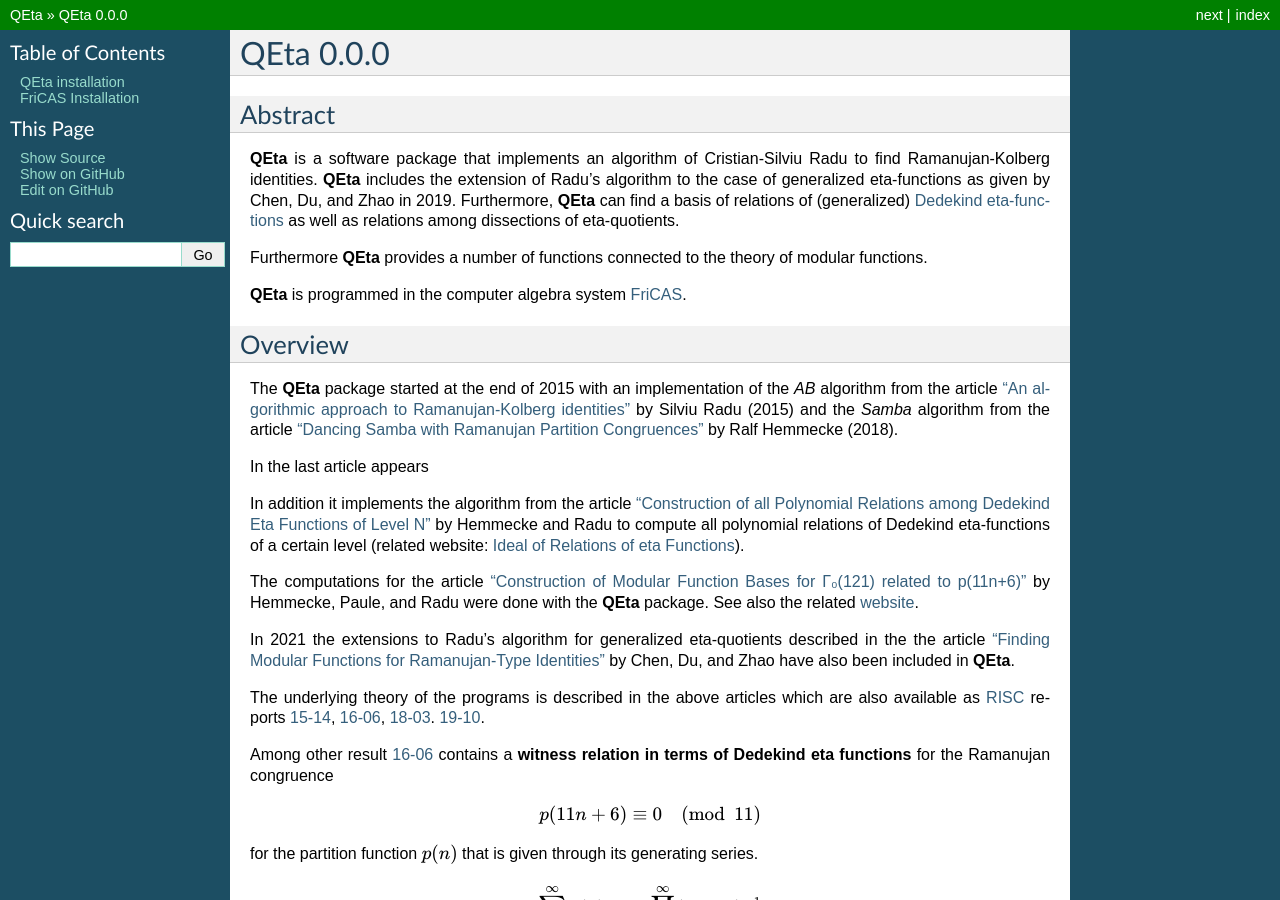
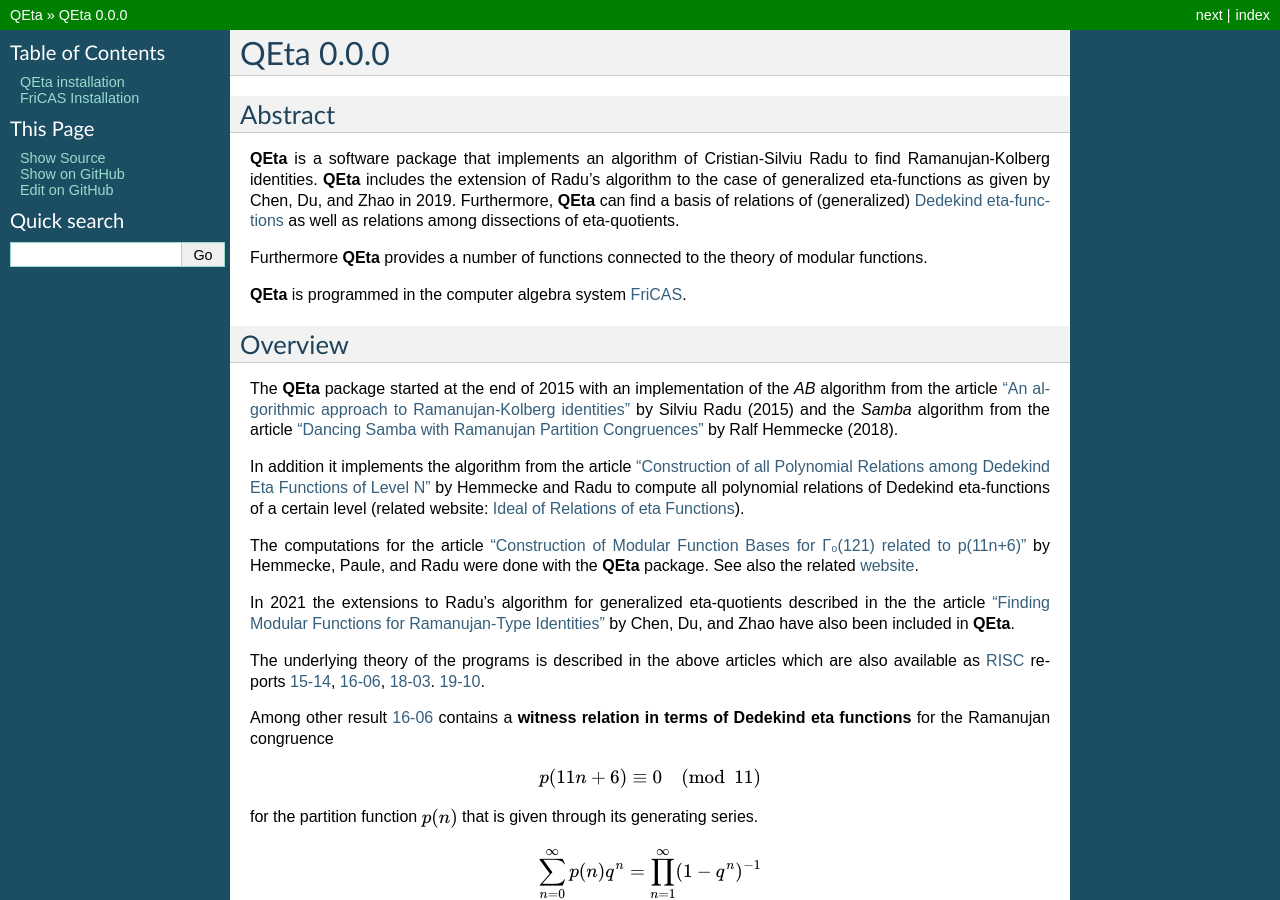
Before and after one commit to hemmecke/qeta, a Sphinx documentation site: the page built from sphinx/source/index.rst, in a window 1280 px wide and 900 px high. Built offline with Sphinx 7.4.7, drawn with Linux system fonts in a browser that asks for light colours; pages that are not in the unit, such as notebooks, are missing from menus.

Commit message:
fix sphinx index.rst

```diff
--- a/sphinx/source/index.rst
+++ b/sphinx/source/index.rst
@@ -29,8 +29,6 @@
 by Silviu Radu (2015) and the *Samba* algorithm from the article `"Dancing
 Samba with Ramanujan Partition Congruences"
 <https://doi.org/10.1016/j.jsc.2017.02.001>`_ by Ralf Hemmecke (2018).
-
-In the last article appears
 
 In addition it implements the algorithm from the article
 `"Construction of all Polynomial Relations among Dedekind Eta Functions
```
